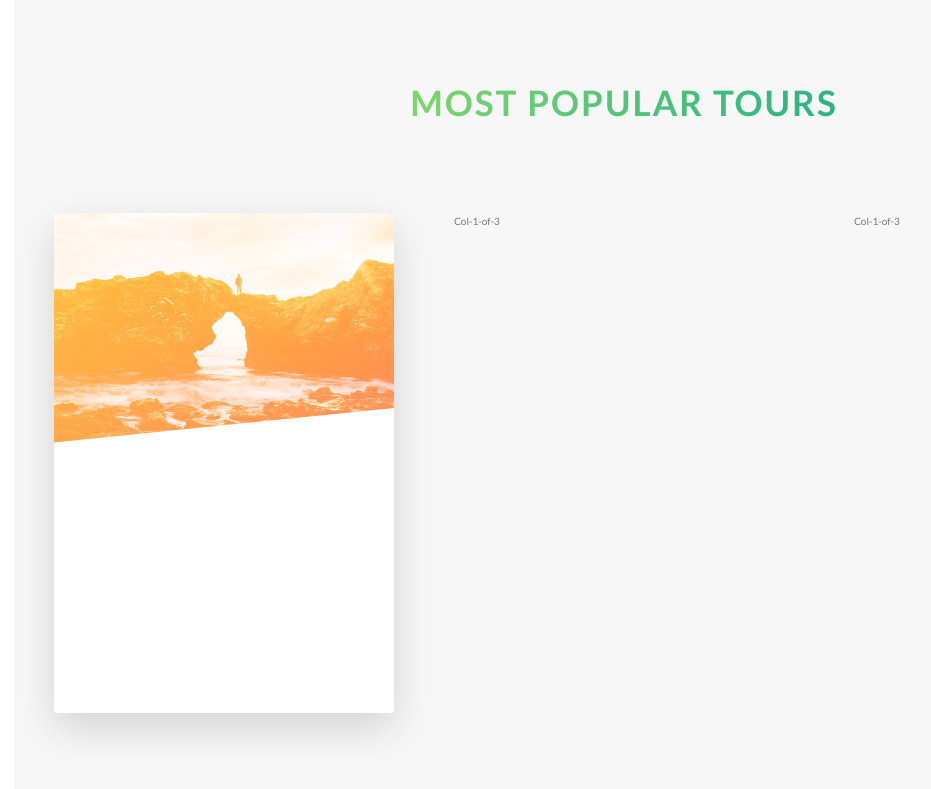
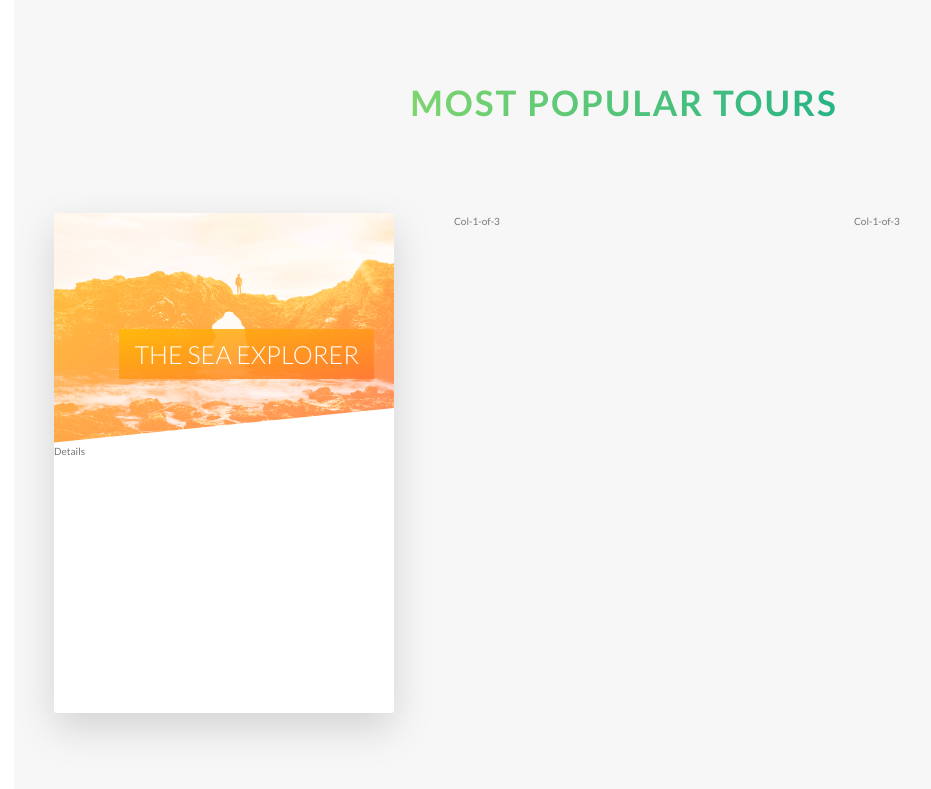
Before and after one commit to adeakinwale/Natours, a website: page index.html in a window 1280 px wide. Shown: the part 2229-3018 px from the top of the page, without its empty margins (16-947 px from the left). Drawn offline with Linux system fonts and the light colour scheme.

Commit message:
card 1 completed

```diff
--- a/index.html
+++ b/index.html
@@ -121,9 +121,9 @@
                                 <div class="card__picture card__picture--1">
                                     &nbsp;
                                 </div>
-                                <div class="card__heading">
-                                    Heading
-                                </div>
+                                <h4 class="card__heading">
+                                    <span class="card__heading-span card__heading-span--1">The sea explorer</span>
+                                </h4>
                                 <div class="card__details">
                                     Details
                                 </div>
--- a/sass/components/_card.scss
+++ b/sass/components/_card.scss
@@ -5,9 +5,6 @@
     height: 50rem;
 
     &__side {
-
-        color: #fff;
-        font-size: 2rem;
         height: 50rem;
         transition: all .8s ease;
         position: absolute;
@@ -47,8 +44,8 @@
         background-size: cover;
         height: 23rem;
         background-blend-mode: screen;
+        -web-kit-clip-path: polygon(0 0, 100% 0, 100% 85%, 0 100%);
         clip-path: polygon(0 0, 100% 0, 100% 85%, 0 100%);
-        -web-kit-clip-path: polygon(0 0, 100% 0, 100% 85%, 0 100%);
 
 
         &--1 {
@@ -65,4 +62,25 @@
             background-image: url(../img/nat-5.jpg)
         }
     }
+
+    &__heading {
+        font-size: 2.5rem;
+        font-weight:300;
+        text-transform: uppercase;
+        text-align: right;
+        color: $color-white;
+        position: absolute;
+        top: 12rem;
+        right: 2rem;
+        width: 75%;
+    }
+
+    &__heading-span {
+        padding: 1rem 1.5rem;
+        &--1 {
+            background-image: linear-gradient(to right bottom,
+            rgba($color-secondary-light, .85),
+            rgba($color-secondary-dark, .85));
+        }
+    }
 }
--- a/sass/layout/_header.scss
+++ b/sass/layout/_header.scss
@@ -10,6 +10,7 @@
 	                            other part is cropped out during browser adjustments
 	                            Applicable to Center or Bottom as well*/
 	position: relative;
+	-web-kit-clip-path: polygon(0 0, 100% 0, 100% 75%, 0 100%);
 	clip-path: polygon(0 0, 100% 0, 100% 75%, 0 100%);
 
 	&__logo-box {
```
Also changed, not shown: css/style.css.
